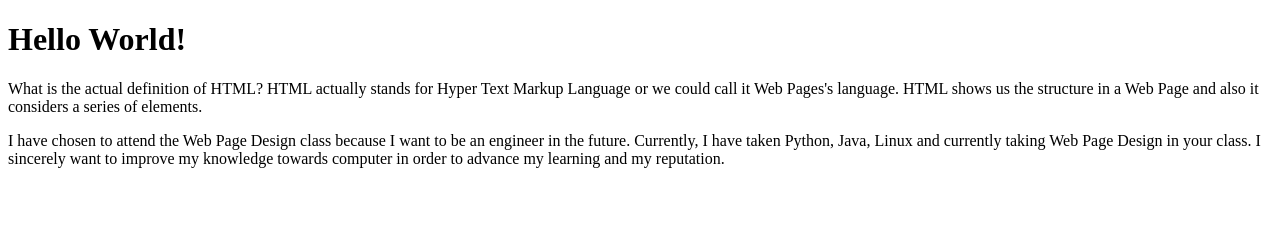
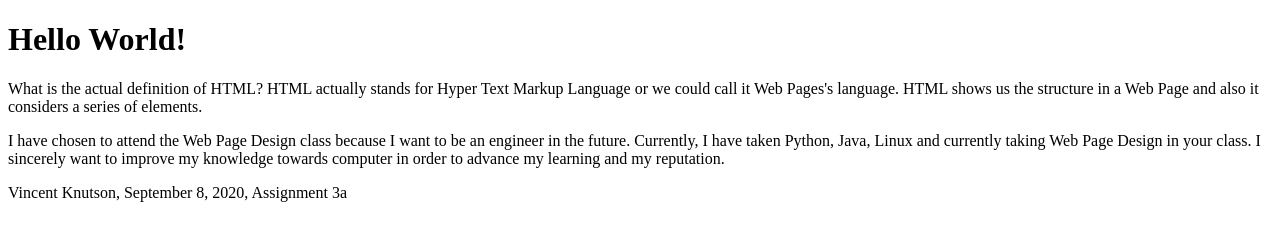
Before and after one commit to BaeRyan/HelloWorld, a plain HTML site: page index.html in a window 1280 px wide. Drawn offline with Linux system fonts and the light colour scheme.

Commit message:
Added paragraph to index.html page

```diff
--- a/index.html
+++ b/index.html
@@ -14,5 +14,6 @@
       improve my knowledge towards computer in order to advance my learning and
       my reputation.
     </p>
+    <p>Vincent Knutson, September 8, 2020, Assignment 3a</p>
   </body>
 </html>
```
